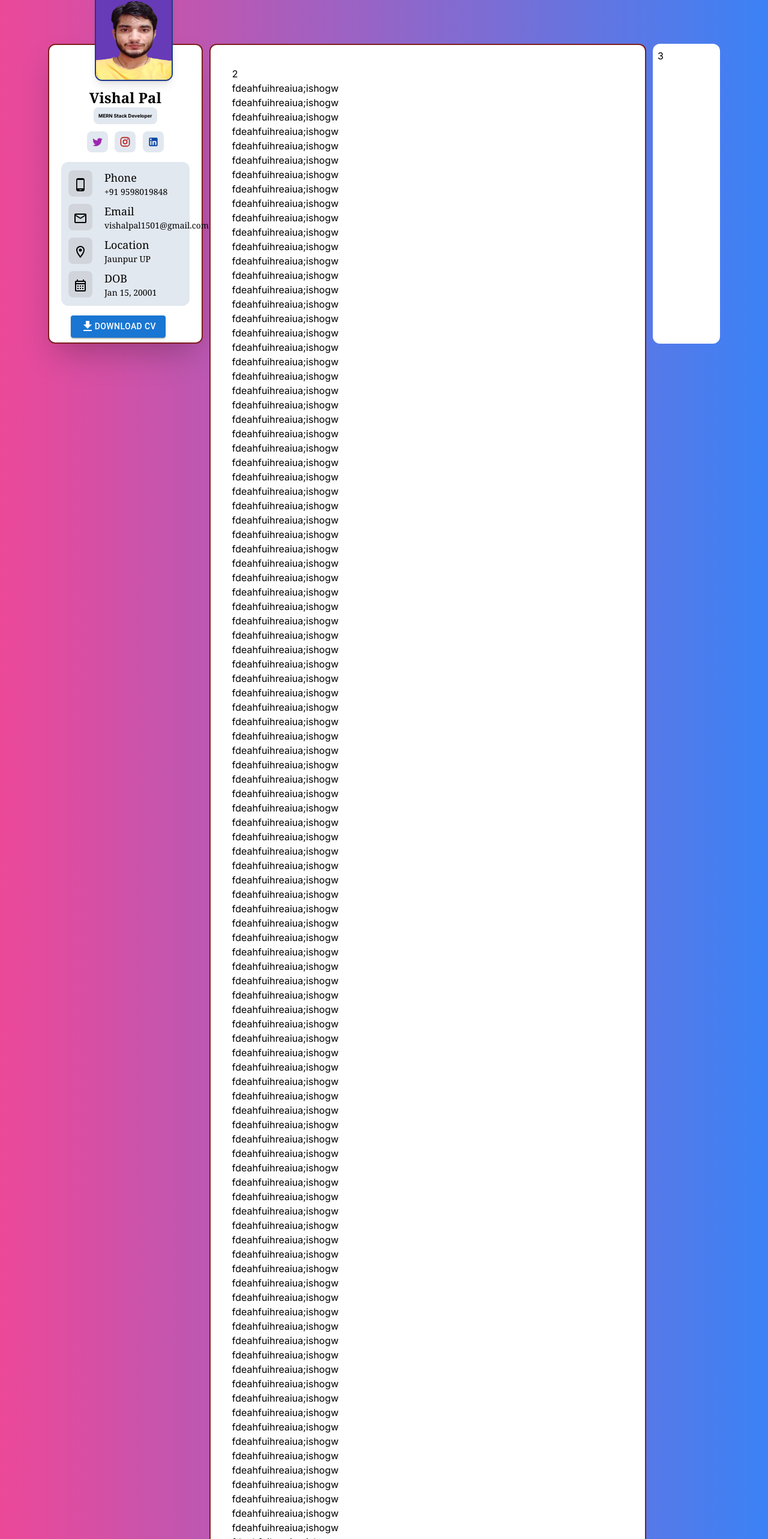
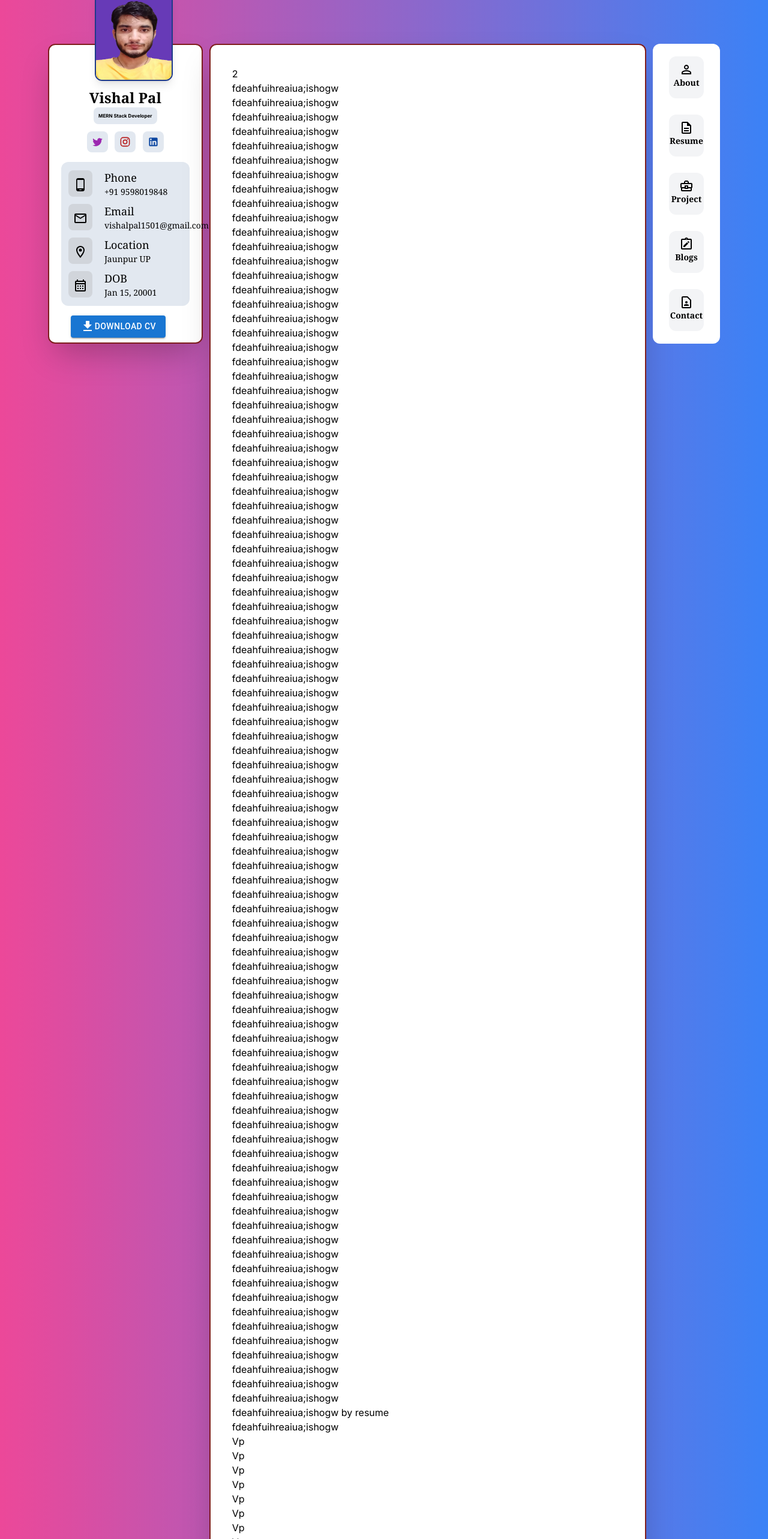
Before and after one commit to Plvishal/Full-stack-Projects, a Next.js app in the folder nxt2port/: page / in a window 1280 px wide. Shown: the part 55-2621 px from the top of the page at 60% size. Built offline with nearby package versions, Linux system fonts and the light colour scheme.

Commit message:
rightsidebae done

```diff
--- a/nxt2port/src/app/page.js
+++ b/nxt2port/src/app/page.js
@@ -1,3 +1,4 @@
+import RightSidebar from '@/components/RightSidebar';
 import Sabout from '@/components/Sabout';
 
 import Image from 'next/image';
@@ -6,12 +7,13 @@ export default function Home() {
   return (
     <div className="bg-green-800 h-[100vh]">
       <div className="flex  md:flex-row flex-col justify-between w-full gap-2 md:p-20 p-4 bg-gradient-to-l from-blue-500 to-pink-500 ">
-        <div className="md:w-[23%]  p-2 md:h-[500px] bg-white md:sticky  relative left-0 md:top-32 top-32 border-2 border-red-900 rounded-xl shadow-2xl">
+        <div className="md:w-[23%]  p-2 md:h-[500px] bg-white md:sticky  relative left-0 md:top-32 md:mt-0 mt-48 border-2 border-red-900 rounded-xl shadow-2xl">
           <Sabout />
         </div>
-        <div className="md:w-[65%]  bg-white  md:order-none order-last border-2 border-red-900 rounded-xl p-9 relative md:mt-12 mt-32">
-          {/* <div className="relative"> */}
+        <div className="md:w-[65%]  bg-white  md:order-none order-last border-2 border-red-900 rounded-xl p-9 relative md:mt-12 mt-2 shadow-2xl">
+          <div className="">
             <p>2</p>
+
             <p>fdeahfuihreaiua;ishogw</p>
             <p>fdeahfuihreaiua;ishogw</p>
             <p>fdeahfuihreaiua;ishogw</p>
@@ -104,21 +106,30 @@ export default function Home() {
             <p>fdeahfuihreaiua;ishogw</p>
             <p>fdeahfuihreaiua;ishogw</p>
             <p>fdeahfuihreaiua;ishogw</p>
+            <p id="resume">fdeahfuihreaiua;ishogw by resume</p>
             <p>fdeahfuihreaiua;ishogw</p>
-          <p>fdeahfuihreaiua;ishogw</p>
-          <p>fdeahfuihreaiua;ishogw</p>
-          <p>fdeahfuihreaiua;ishogw</p>
-          <p>fdeahfuihreaiua;ishogw</p>
-          <p>fdeahfuihreaiua;ishogw</p>
-          <p>fdeahfuihreaiua;ishogw</p>
-          <p>fdeahfuihreaiua;ishogw</p>
-          <p>fdeahfuihreaiua;ishogw</p>
-          <p>fdeahfuihreaiua;ishogw</p>
-          <p>fdeahfuihreaiua;ishogw</p>
-          {/* </div> */}
+            <div id="about">
+              <p>Vp</p>
+              <p>Vp</p>
+              <p>Vp</p>
+              <p>Vp</p>
+              <p>Vp</p>
+              <p>Vp</p>
+              <p>Vp</p>
+              <p>Vp</p>
+              <p>Vp</p>
+              <p>Vp</p>
+              <p>Vp</p>
+              <p>Vp</p>
+              <p>Vp</p>
+              <p>Vp</p>
+              <p>Vp</p>
+              <p>Vp</p>
             </div>
-        <div className="md:w-[10%] w-full md:h-[500px] p-2 md:bg-white bg-blue-700 md:sticky fixed right-0 md:top-32 top-2  border-blue-900 rounded-xl md:order-none order-first z-40">
-          3
+          </div>
+        </div>
+        <div className="md:w-[10%] w-full md:h-[500px] p-2 md:bg-white bg-white md:sticky fixed right-0 md:top-32 top-2  border-blue-900 rounded-xl md:order-none order-first z-40">
+          <RightSidebar />
         </div>
       </div>
     </div>
--- /dev/null
+++ b/nxt2port/src/components/RightSidebar.jsx
@@ -0,0 +1,28 @@
+import { rightSidebarData } from '@/utils/rightSidebarData';
+import Link from 'next/link';
+import React from 'react';
+
+function RightSidebar() {
+  return (
+    <>
+      <div className="flex md:flex-col h-full justify-between">
+        {rightSidebarData.map((item, i) => (
+          <Link
+            href={`#${item.name.toLowerCase()}`}
+            className=" md:w-[60%] w-[70px] h-[70px] m-auto flex flex-col justify-end items-center bg-gray-100 p-4 rounded-xl hover:bg-gradient-to-b from-pink-400 via-red-400 to-blue-400  transition-all ease-in cursor-pointer group"
+            key={i}
+          >
+            <span className={`${item.color} group-hover:text-white `}>
+              {item.icon}
+            </span>
+            <span className="text-sm font-serif font-semibold group-hover:text-white">
+              {item.name}
+            </span>
+          </Link>
+        ))}
+      </div>
+    </>
+  );
+}
+
+export default RightSidebar;
--- /dev/null
+++ b/nxt2port/src/utils/rightSidebarData.js
@@ -0,0 +1,42 @@
+import {
+  BusinessCenterOutlined,
+  ContactPageOutlined,
+  DescriptionOutlined,
+  NoteAltOutlined,
+  PersonOutline,
+  TextSnippetOutlined,
+} from '@mui/icons-material';
+import { pink, red, blue } from '@mui/material/colors';
+
+export const rightSidebarData = [
+  {
+    name: 'About',
+    icon: <PersonOutline />,
+    color: 'text-blue-500',
+    hover: 'text-white',
+  },
+  {
+    name: 'Resume',
+    icon: <DescriptionOutlined />,
+    color: 'text-green-500',
+    hover: 'text-white',
+  },
+  {
+    name: 'Project',
+    icon: <BusinessCenterOutlined />,
+    color: 'text-red-500',
+    hover: 'text-white',
+  },
+  {
+    name: 'Blogs',
+    icon: <NoteAltOutlined />,
+    color: 'text-violet-400',
+    hover: 'text-white',
+  },
+  {
+    name: 'Contact',
+    icon: <ContactPageOutlined />,
+    color: 'text-pink-500',
+    hover: 'text-white',
+  },
+];
```
Lines whose indentation alone changed are shown as unchanged.
